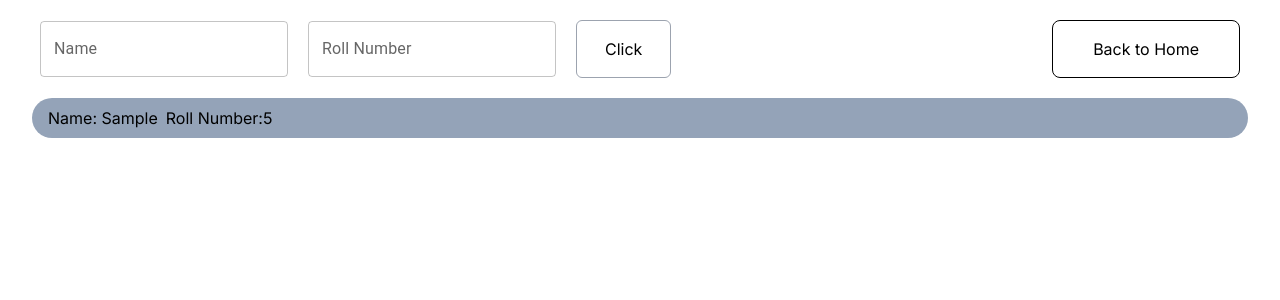
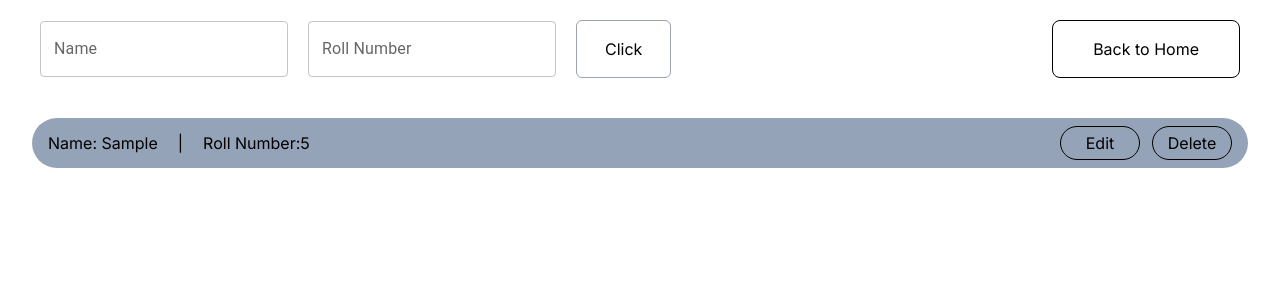
Before and after one commit to musmanirfan/student-portal, a Next.js app: page /addStudents in a window 1280 px wide. Both pictures are taken after typing "Sample", "5" into the empty fields and a click on the button "Click". Shown: the top 300 px of the page. Built offline with nearby package versions, Linux system fonts and the light colour scheme.

Commit message:
adding some styling

```diff
--- a/src/app/addStudents/page.tsx
+++ b/src/app/addStudents/page.tsx
@@ -30,15 +30,24 @@ export default function AddStudents() {
                 </form>
                 <Link href={"/"}> <button className='border border-black px-10 rounded-lg hover:scale-105 transition-all py-4'> Back to Home</button></Link>
             </div>
+            <div className='mt-10'>
                 {
                     studentsArr.map(({ name, rNom }, i) => (
-                    <div key={i} className='flex gap-2 bg-slate-400 rounded-full py-2 px-4 w-[95%] mt-5 mx-auto'>
+                        <div key={i} className=' w-[95%] mx-auto items-center justify-between flex gap-2 bg-slate-400 rounded-full py-2 px-4 mt-2'>
+                            <div className='flex gap-5'>
                                 <h1>Name: {name}</h1>
+                                <h1>|</h1>
                                 <h1>Roll Number:{rNom}</h1>
                             </div>
+                            <div className='flex gap-3'>
+                                <button className='border border-black w-20 py-1 rounded-full hover:scale-105 transition-all duration-300'>Edit</button>
+                                <button className='border border-black w-20 py-1 rounded-full hover:scale-105 transition-all duration-300'>Delete</button>
+                            </div>
+                        </div >
                     ))
 }
+            </div >
 
-        </div>
+        </div >
     )
 }
```
Lines whose indentation alone changed are shown as unchanged.
